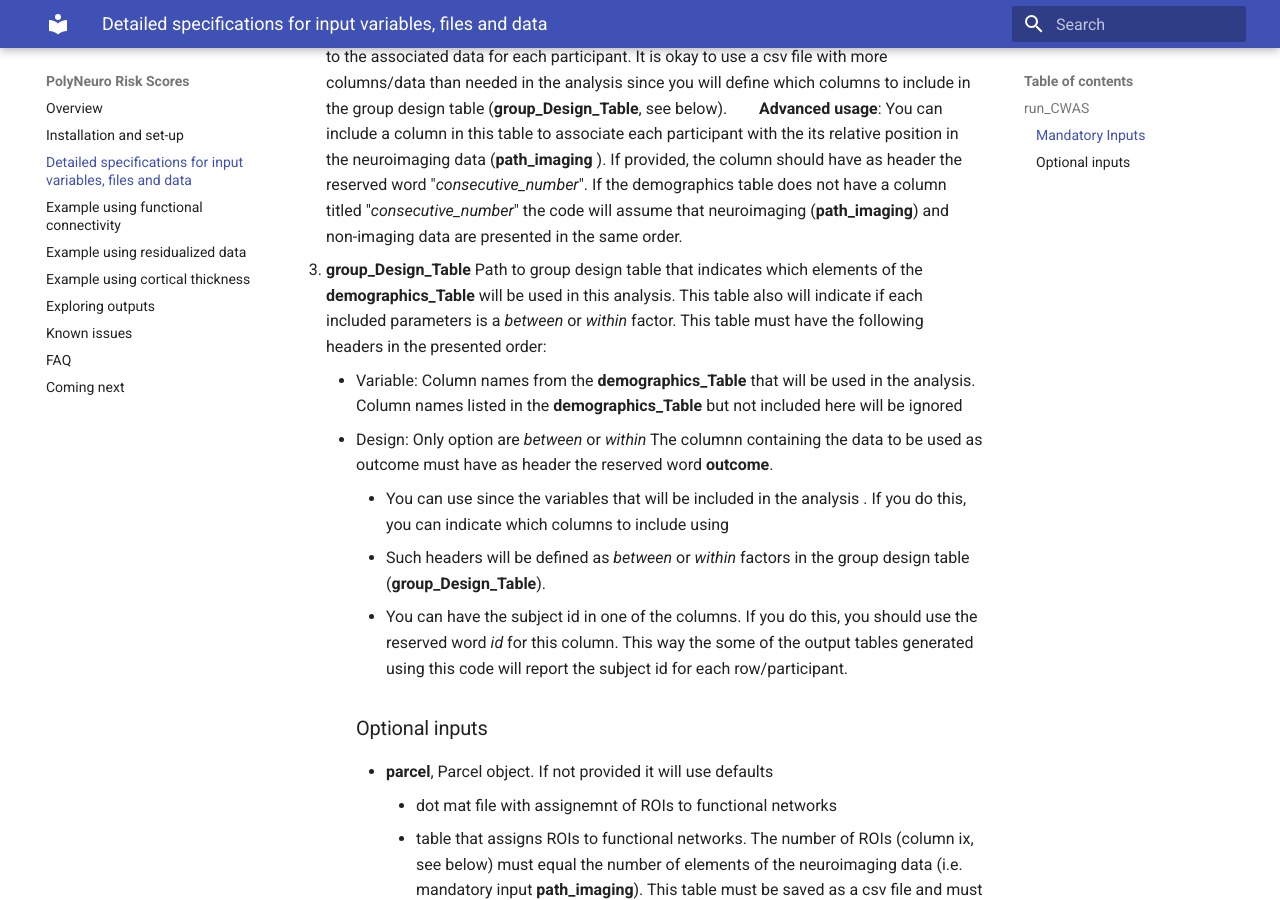
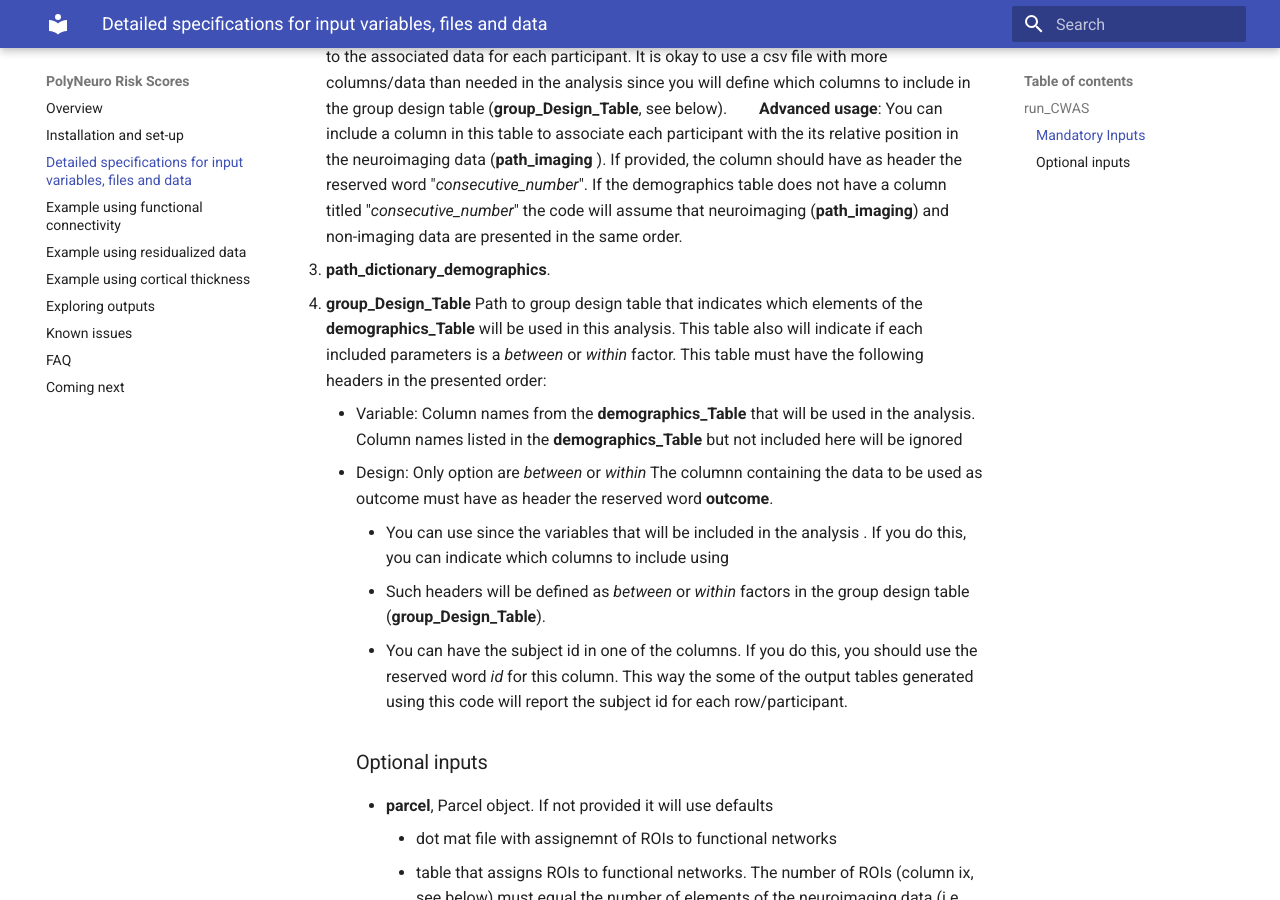
Before and after one commit to omiranda/polyneuro_risk_score, an MkDocs documentation site: the page built from docs/detailed_description.md, in a window 1280 px wide and 900 px high, scrolled down 976 px. Built offline with MkDocs 1.6.1 and Material for MkDocs 9.7.7, drawn with Linux system fonts in a browser that asks for light colours; formulas are drawn with MathJax 3; old or Windows-style settings are respelled for this version of MkDocs.

Commit message:
Update detailed_description.md

```diff
--- a/docs/detailed_description.md
+++ b/docs/detailed_description.md
@@ -21,6 +21,7 @@ The order of each row should match the order of the imaging data (see advanced u
 Each column corresponds to the associated data for each participant.
 It is okay to use a csv file with more columns/data than needed in the analysis since you will define which columns to include in the group design table (**group_Design_Table**, see below).
 &nbsp;&nbsp;&nbsp;&nbsp;&nbsp;&nbsp; **Advanced usage**: You can include a column in this table to associate each participant with the its relative position in the neuroimaging data (**path_imaging** ). If provided, the column should have as header the reserved word "*consecutive_number*". If the demographics table does not have a column titled "*consecutive_number*" the code will assume that neuroimaging (**path_imaging**) and non-imaging data are presented in the same order.
+1. **path_dictionary_demographics**.
 1. **group_Design_Table** Path to group design table that indicates which elements of the **demographics_Table** will be used in this analysis. This table also will indicate if each included parameters is a *between* or *within* factor. This table must have the following headers in the presented order:
     - Variable: Column names from the **demographics_Table** that will be used in the analysis. Column names listed in the **demographics_Table** but not included here will be ignored
     - Design: Only option are *between* or *within*
```
